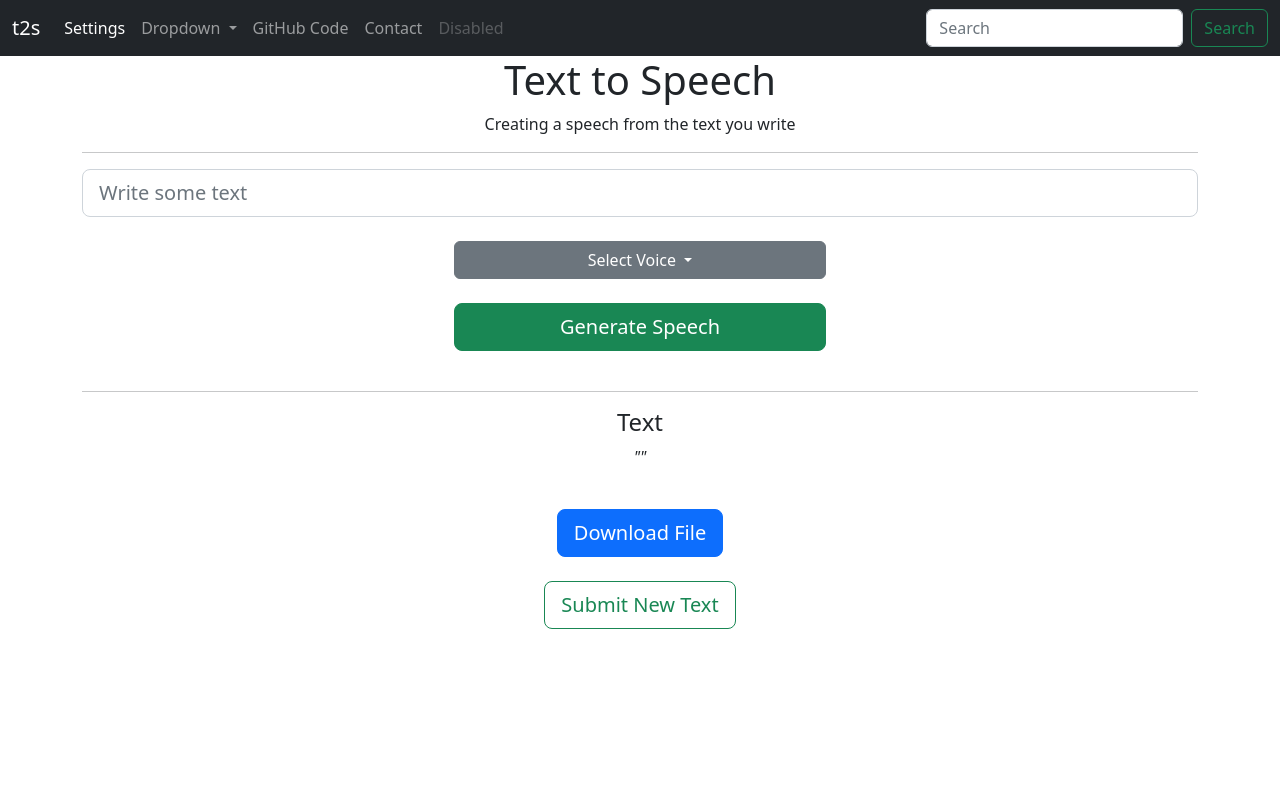
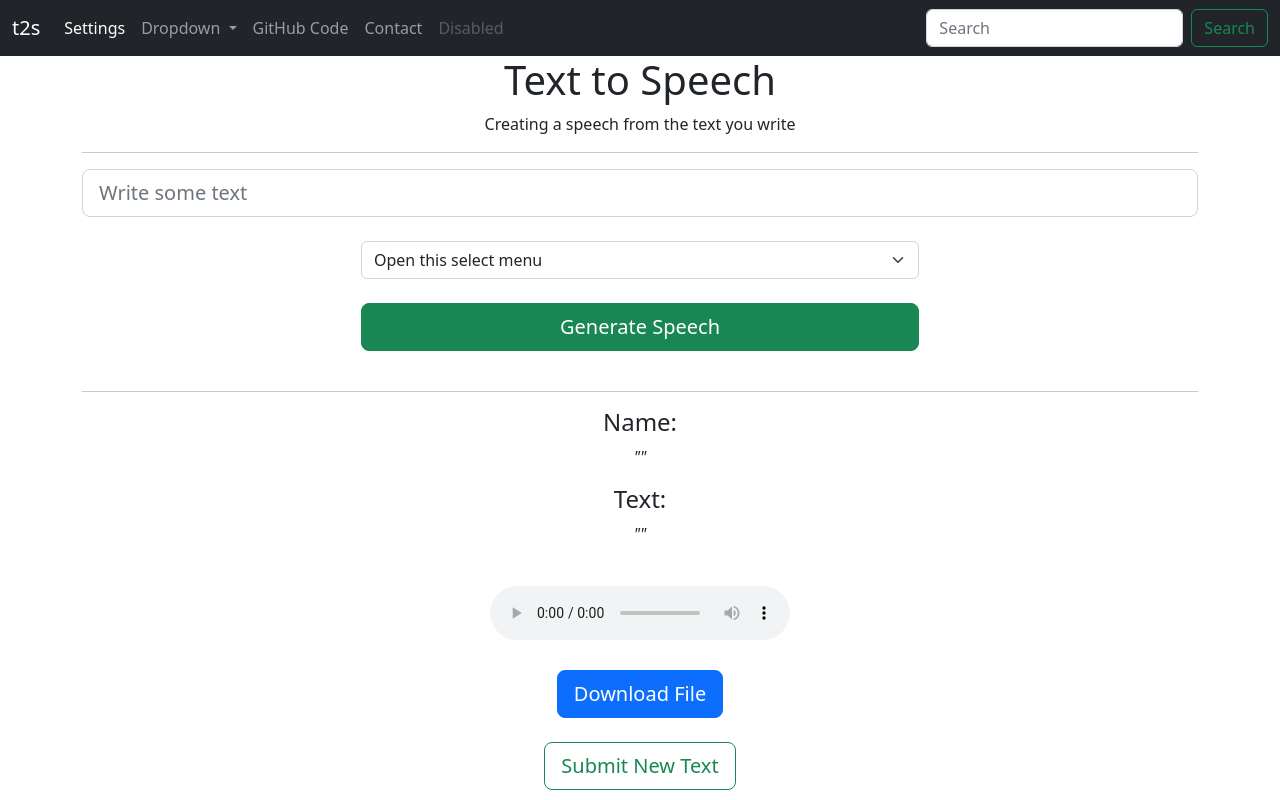
Before and after one commit to sjuanandres0/text_to_speech, a Flask app: page /go in a window 1280 px wide. Run offline with Flask 3, Linux system fonts and the light colour scheme; some libraries are stand-ins or nearby versions.

Commit message:
select name

```diff
--- a/index.py
+++ b/index.py
@@ -27,11 +27,15 @@ def index():
         #     return redirect('/settings')
         # except:
         #     return 'There was an issue adding your person'
-        return 'Should not happen'
+        colour_content = request.form['colour_sel']
+
+
+        return render_template('index.html', people=people, colour=colour_content)
+        # return 'Should not happen'
 
     else:
         people = People.query.order_by(People.date_created).all()
-        return render_template('index.html', people=people)
+        return render_template('index.html', people=people, colour='blue')
         # return render_template('settings.html', people=people)
 
 
@@ -83,7 +87,8 @@ def update(id):
 @app.route('/go')
 def go():
     query = request.args.get('query','')
-    return render_template('go.html', query=query)
+    selected_name = request.args.get('selected_name','')
+    return render_template('go.html', query=query, selected_name=selected_name)
 
 @app.route('/output')
 def output():
@@ -104,5 +109,16 @@ def output():
 #         headers={"Content-disposition":
 #                  "attachment; filename=myplot.csv"})
 
+@app.route("/wav")
+def streamwav():
+    def generate():
+        with open("output/test_file.mp3", "rb") as fwav:
+            data = fwav.read(1024)
+            while data:
+                yield data
+                data = fwav.read(1024)
+    return Response(generate(), mimetype="audio/x-wav")
+
+
 if __name__ == "__main__":
     app.run(debug=True)
--- a/templates/go.html
+++ b/templates/go.html
@@ -1,21 +1,25 @@
 {% extends 'index.html' %}
 
 {% block message %}
-    <hr />
-    <h4 class="text-center">Text</h4>
+<hr />
+    <h4 class="text-center">Name:</h4>
+    <p class="text-center"><i>"{{selected_name}}"</i></p>
+    <h4 class="text-center">Text:</h4>
     <p class="text-center"><i>"{{query}}"</i></p>
     <br />
     <div class="col-lg-offset-5 text-center">
+        <audio controls autoplay>
+            <source src="/wav" type="audio/mpeg">
+        </audio>
+        <br/>
+        <br/>
         <a target="_blank" href="/output">
             <button type="submit" class="btn btn-lg btn-primary">Download File</button>
         </a>
-        <!-- <a target="_blank" href="/getPlotCSV">
-            <button type="submit" class="btn btn-lg btn-primary">Download CSV</button>
-        </a> -->
     </div>
     <br />
     <div class="col-lg-offset-5 text-center">
-        <a target="_blank" href="/">
+        <a href="/">
             <button type="submit" class="btn btn-lg btn-outline-success">Submit New Text</button>
         </a>
     </div>
--- a/templates/index.html
+++ b/templates/index.html
@@ -15,18 +15,16 @@
                 <input type="text" class="form-control form-control-lg" name="query" placeholder="Write some text">
                 <!-- <textarea class="form-control" id="exampleFormControlTextarea1" rows="3"></textarea> -->
                 <br />
-                <div class="dropdown d-grid gap-2 col-4 mx-auto">
-                    <button class="btn btn-secondary dropdown-toggle" type="button" data-bs-toggle="dropdown" aria-expanded="false">
-                        Select Voice
-                    </button>
-                    <ul class="dropdown-menu">
+                <div class="dropdown d-grid gap-2 col-6 mx-auto">
+                    <select class="form-select" name="selected_name">
+                        <option selected>Open this select menu</option>
                         {% for person in people %}
-                        <li><a class="dropdown-item" href="#">{{ person.name }}</a></li>
+                            <option value="{{person.name}}">{{person.name}}</option>"
                         {% endfor %}
-                    </ul>
-                    </div>
+                    </select>
+                </div>
                 <br />
-                <div class="d-grid gap-2 col-4 mx-auto">
+                <div class="d-grid gap-2 col-6 mx-auto">
                     <button type="submit" class="btn btn-lg btn-success">Generate Speech</button>
                 </div>
             </form>
@@ -35,4 +33,4 @@
         </div>
     </div>
 </div>
-{% endblock %}
+{% endblock %}s
```
Also changed, not shown: templates/index copy.html (added, +48 -0 lines), instance/people.db.
